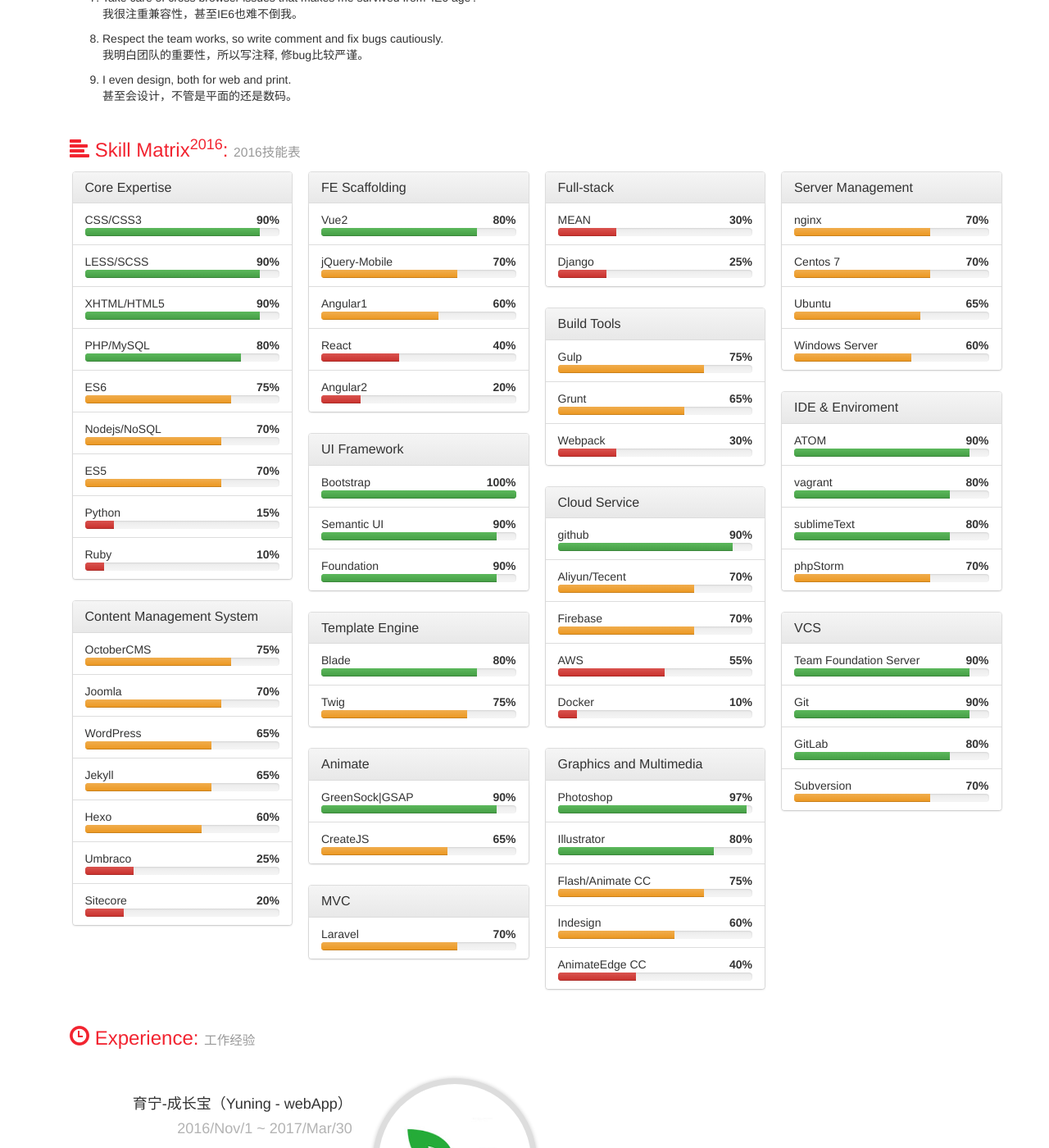
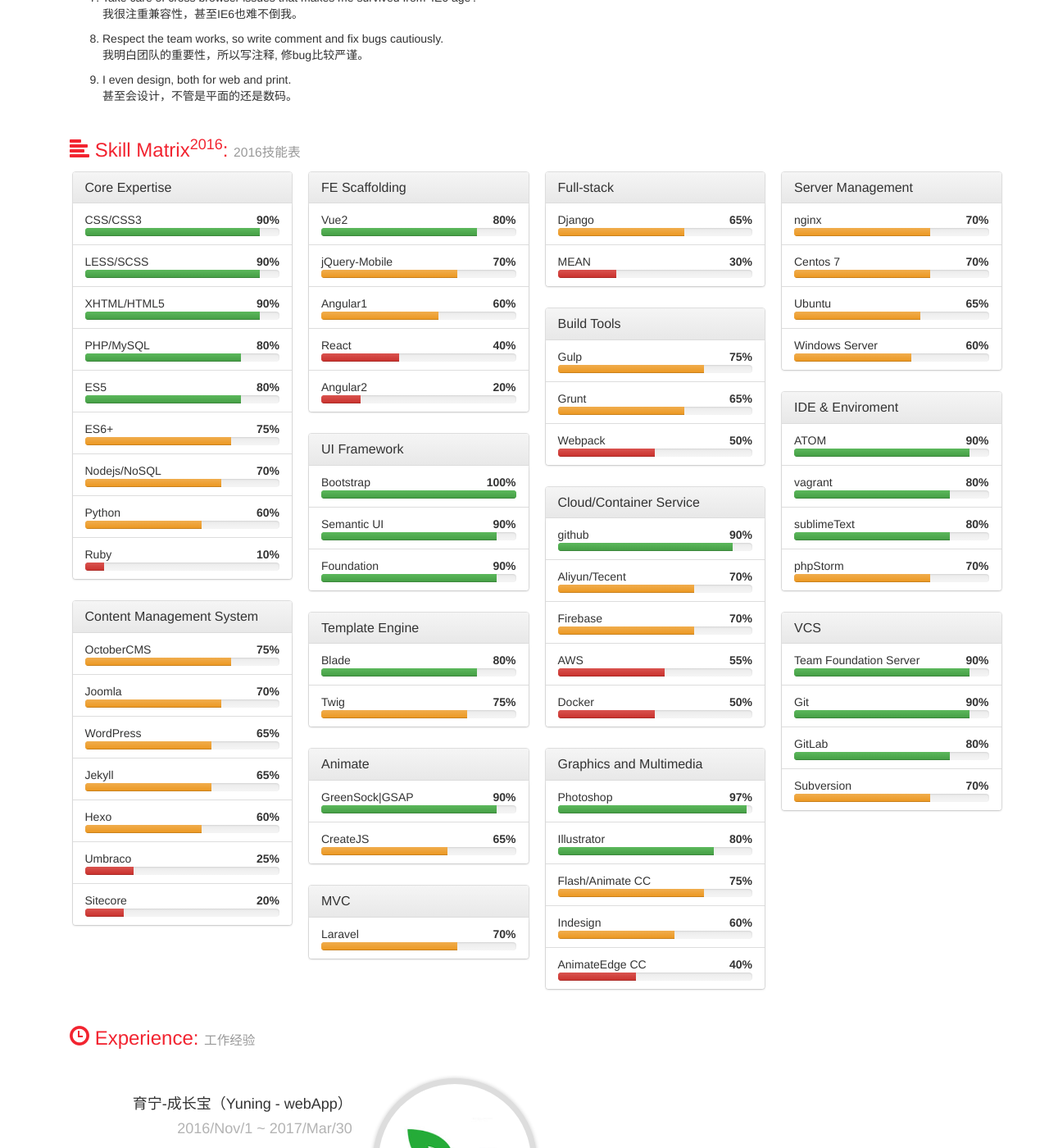
Before and after one commit to iamike/iamike.github.io, a Jekyll site: the page built from cv.html, in a window 1280 px wide and 1400 px high, scrolled down 782 px. Shown: the whole window at 82% size. Built offline with Jekyll 4.4.1, drawn with Linux system fonts in a browser that asks for light colours; comment, search, counter and statistics services are not loaded.

Commit message:
Update skills.json

```diff
--- a/_data/skills.json
+++ b/_data/skills.json
@@ -12,9 +12,9 @@
                 "score": 90
             }, {
                 "name": "ES5",
-                "score": 70
+                "score": 80
             }, {
-                "name": "ES6",
+                "name": "ES6+",
                 "score": 75
             }, {
                 "name": "PHP/MySQL",
@@ -24,7 +24,7 @@
                 "score": 70
             }, {
                 "name": "Python",
-                "score": 15
+                "score": 60
             }, {
                 "name": "Ruby",
                 "score": 10
@@ -111,7 +111,7 @@
             "name": "Full-stack",
             "detail": [{
                 "name": "Django",
-                "score": 25
+                "score": 65
             }, {
                 "name": "MEAN",
                 "score": 30
@@ -127,10 +127,10 @@
                 "score": 65
             }, {
                 "name": "Webpack",
-                "score": 30
+                "score": 50
             }]
         }, {
-            "name": "Cloud Service",
+            "name": "Cloud/Container Service",
             "detail": [{
                 "name": "github",
                 "score": 90
@@ -145,7 +145,7 @@
                 "score": 55
             }, {
                 "name": "Docker",
-                "score": 10
+                "score": 50
             }]
         }, {
             "name": "Graphics and Multimedia",
```
